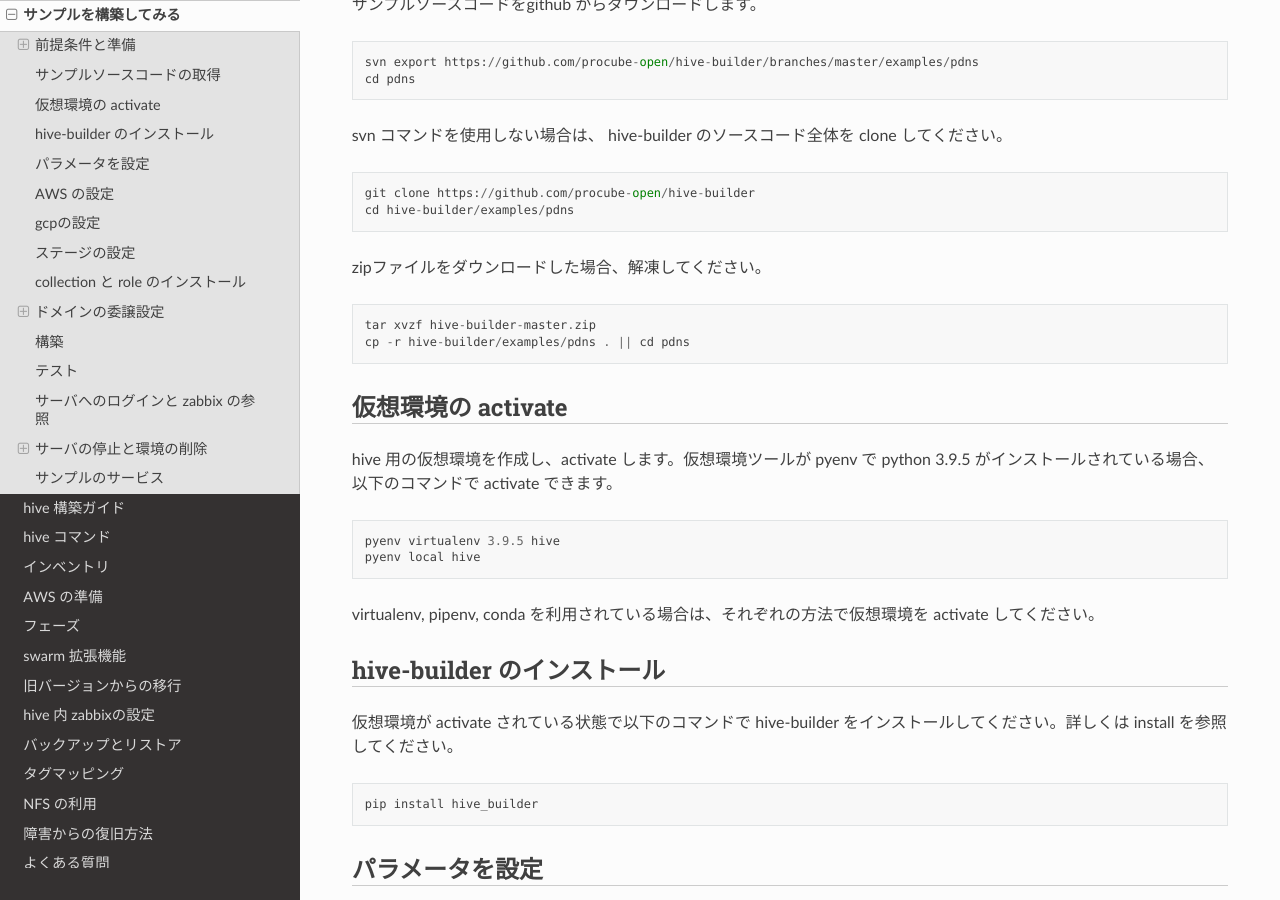
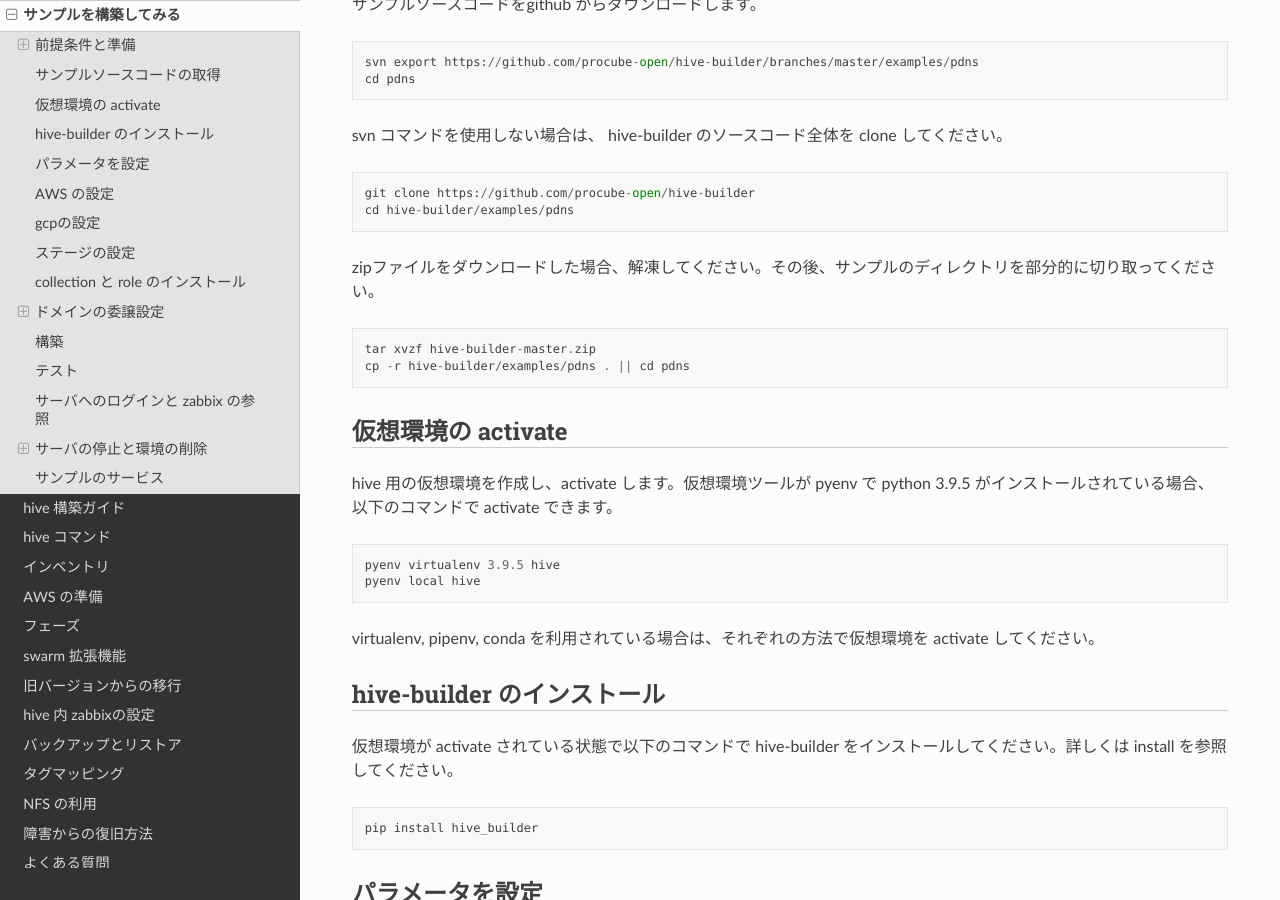
Before and after one commit to procube-open/hive-builder, a Sphinx documentation site: the page built from docs/example.rst, in a window 1280 px wide and 900 px high, scrolled down 773 px. Built offline with Sphinx 7.4.7 and the Read the Docs theme 2.0.0, drawn with Linux system fonts in a browser that asks for light colours; pages that are not in the unit, such as notebooks, are missing from menus.

Commit message:
Update example.rst

```diff
--- a/docs/example.rst
+++ b/docs/example.rst
@@ -38,7 +38,7 @@ svn コマンドを使用しない場合は、 hive-builder のソースコー
   git clone https://github.com/procube-open/hive-builder
   cd hive-builder/examples/pdns
 
-zipファイルをダウンロードした場合、解凍してください。
+zipファイルをダウンロードした場合、解凍してください。その後、サンプルのディレクトリを部分的に切り取ってください。
 
 ::
 
```
